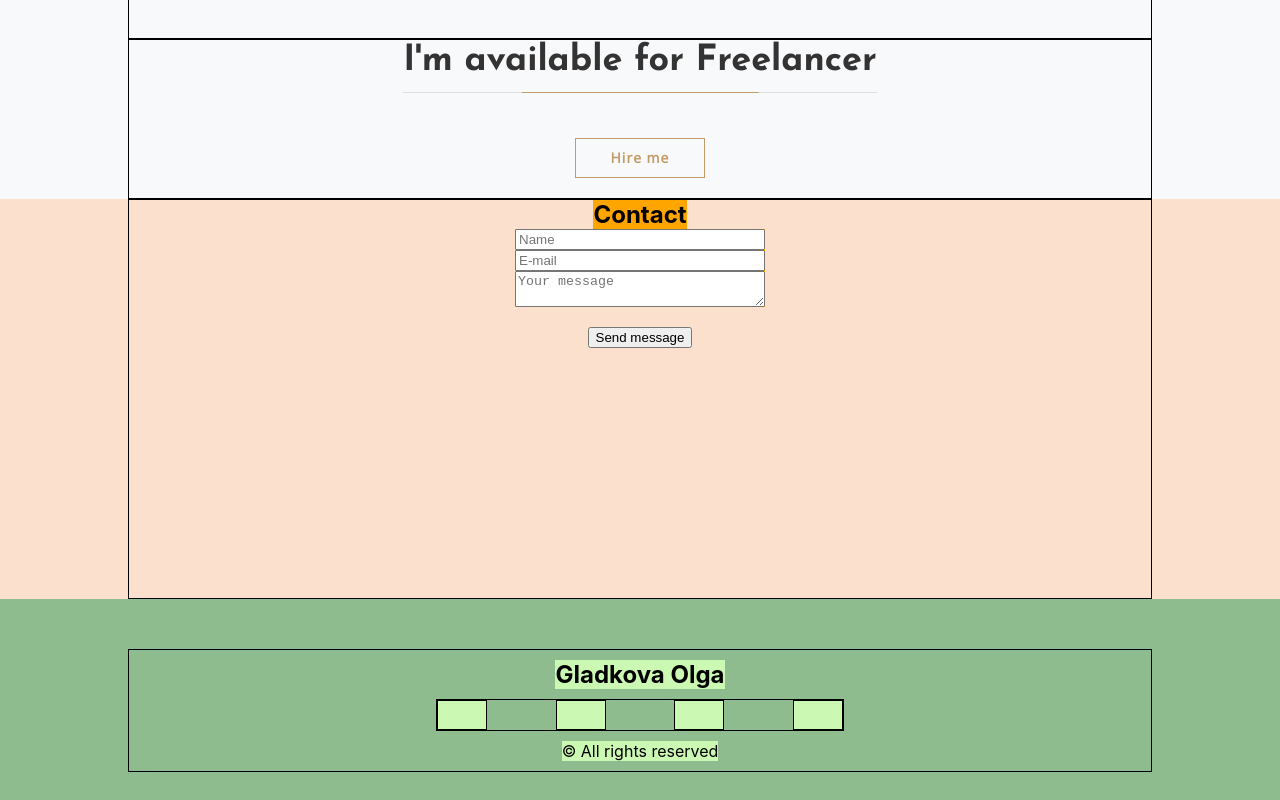
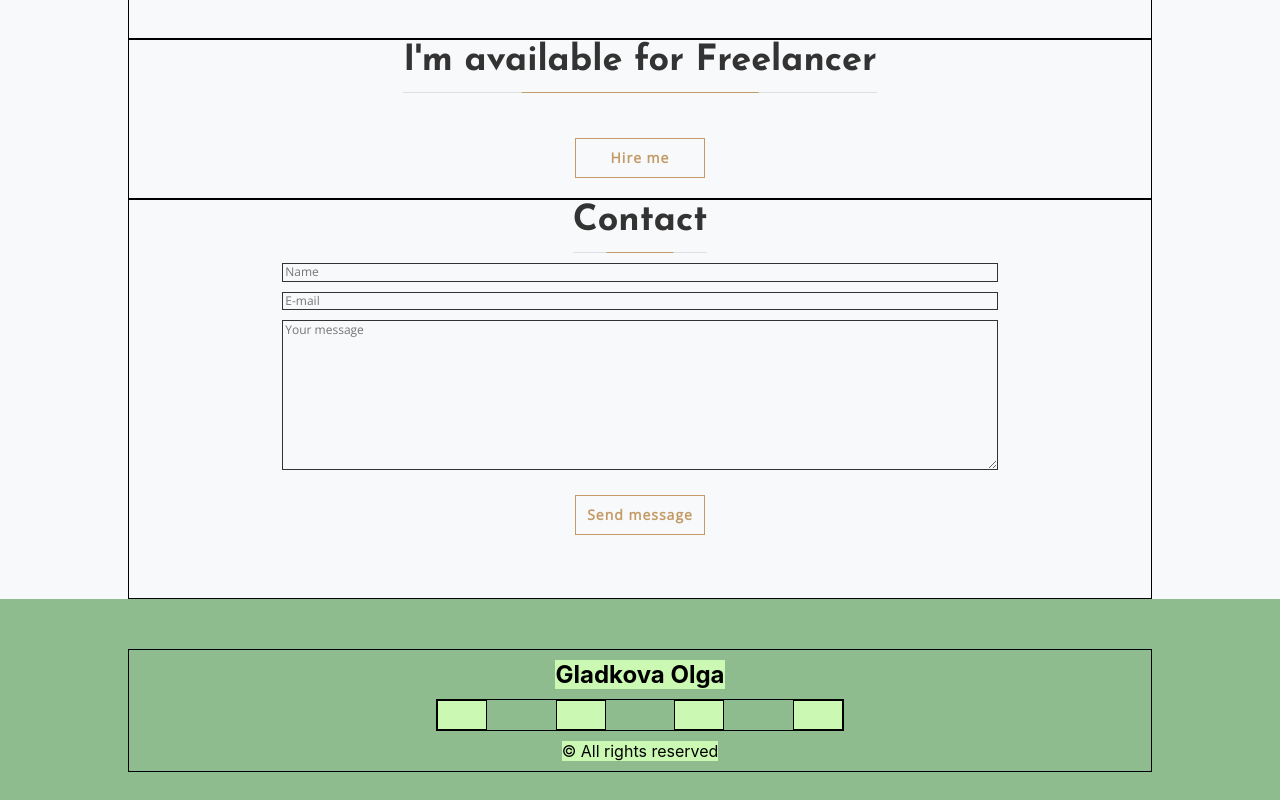
Before and after one commit to Gladkova-Olga/Portfolio, a React (Create React App) app: page / in a window 1280 px wide. Shown: the part 1744-2544 px from the top of the page. Built offline with nearby package versions, Linux system fonts and the light colour scheme.

Commit message:
contacts

```diff
--- /dev/null
+++ b/src/common/components/button/Button.js
@@ -0,0 +1,13 @@
+import React from 'react';
+import style from "./Button.module.scss"
+
+
+function Button(props) {
+    return (
+        <button className={style.button} type={props.buttonType}>
+            {props.buttonName}
+        </button>
+    )
+
+}
+export default Button;
--- /dev/null
+++ b/src/common/components/button/Button.module.scss
@@ -0,0 +1,12 @@
+@import "../../styles/sass/mixins";
+@import "../../styles/sass/vareables";
+
+.button {
+  background-color: $backgroundColor;
+  border: 1px solid $primaryColor;
+  height: 40px;
+  width: 130px;
+  //text-transform: uppercase;
+  letter-spacing: 1px;
+  @include text($fontFamilyDescription, 14px, 700, 1, $primaryColor)
+}
--- a/src/contacts/Contact.js
+++ b/src/contacts/Contact.js
@@ -1,19 +1,21 @@
 import React from 'react';
-import style from './Contact.module.css';
+import style from './Contact.module.scss';
 import styleContainer from "../common/styles/Container.module.css";
+import Title from "../common/components/title/Title";
+import Button from "../common/components/button/Button";
 
 
 function Contact() {
     return (
         <div className={style.contactBlock}>
             <div className={`${styleContainer.container} ${style.contactContainer}`}>
-                <h2 className={style.title}>Contact</h2>
+                <Title text = {"Contact"}/>
                 <form className={style.form}>
                     <input type="text" name="name" placeholder="Name"/>
                     <input type="text" name="e-mail" placeholder="E-mail"/>
                     <textarea name="message" placeholder="Your message" ></textarea>
                 </form>
-                <button type = "submit">Send message</button>
+                <Button buttonType = {"submit"} buttonName = "Send message"/>
             </div>
         </div>
     );
--- a/src/contacts/Contact.module.css
+++ /dev/null
@@ -1,28 +0,0 @@
-.contactBlock {
-    height: 50vh;
-    background-color: #fce0ce;
-}
-
-.contactContainer {
-    flex-direction: column;
-    justify-content: flex-start;
-}
-
-.title {
-    background-color: orange;
-    text-align: center;
-}
-
-.form {
-    width: 250px;
-    background-color: orange;
-    display: flex;
-    flex-direction: column;
-    justify-content: space-between;
-    flex-wrap: wrap;
-    margin-bottom: 20px;
-}
-
-.form input, .form.textarea {
-    width: 100%;
-}
--- /dev/null
+++ b/src/contacts/Contact.module.scss
@@ -0,0 +1,39 @@
+@import "../common/styles/sass/vareables";
+@import "../common/styles/sass/mixins";
+
+.contactBlock {
+  height: 50vh;
+  background-color: $backgroundColor;
+
+  .contactContainer {
+    flex-direction: column;
+    justify-content: flex-start;
+
+    .form {
+      width: 100%;
+      //background-color: $backgroundColor;
+      display: flex;
+      flex-direction: column;
+      justify-content: space-between;
+      flex-wrap: wrap;
+      margin-bottom: 20px;
+      margin-top: 5px;
+      @media screen and (min-width: 700px) {
+        width: 70%;
+      }
+    }
+
+    & input, & textarea {
+      width: 100%;
+      margin: 5px 0;
+      background-color: $backgroundColor;
+      border: 1px solid $textColor;
+      @include text($fontFamilyDescription, 12px, 400, 1.2, $backgroundColor)
+    }
+
+    & textarea {
+      height: 150px;
+    }
+
+  }
+}
--- a/src/freelance/Freelance.js
+++ b/src/freelance/Freelance.js
@@ -2,6 +2,7 @@ import React from 'react';
 import style from './Freelance.module.scss';
 import styleContainer from "../common/styles/Container.module.css";
 import Title from "../common/components/title/Title";
+import Button from "../common/components/button/Button";
 
 
 function Freelance() {
@@ -10,7 +11,7 @@ function Freelance() {
             <div className={`${styleContainer.container} ${style.freelanceContainer }`}>
                 <Title text = {"I'm available for Freelancer"}/>
                 <div className={style.buttonContainer}>
-                    <button className={style.button}>Hire me</button>
+                   <Button buttonType= {''} buttonName = {"Hire me"}/>
                 </div>
 
             </div>
--- a/src/freelance/Freelance.module.scss
+++ b/src/freelance/Freelance.module.scss
@@ -8,15 +8,6 @@
     flex-direction: column;
     .buttonContainer {
       padding-bottom: 20px;
-      .button {
-        background-color: $backgroundColor;
-        border: 1px solid $primaryColor;
-        height: 40px;
-        width: 130px;
-        //text-transform: uppercase;
-        letter-spacing: 1px;
-        @include text($fontFamilyDescription, 14px, 700, 1, $primaryColor)
-      }
     }
 
 
```
